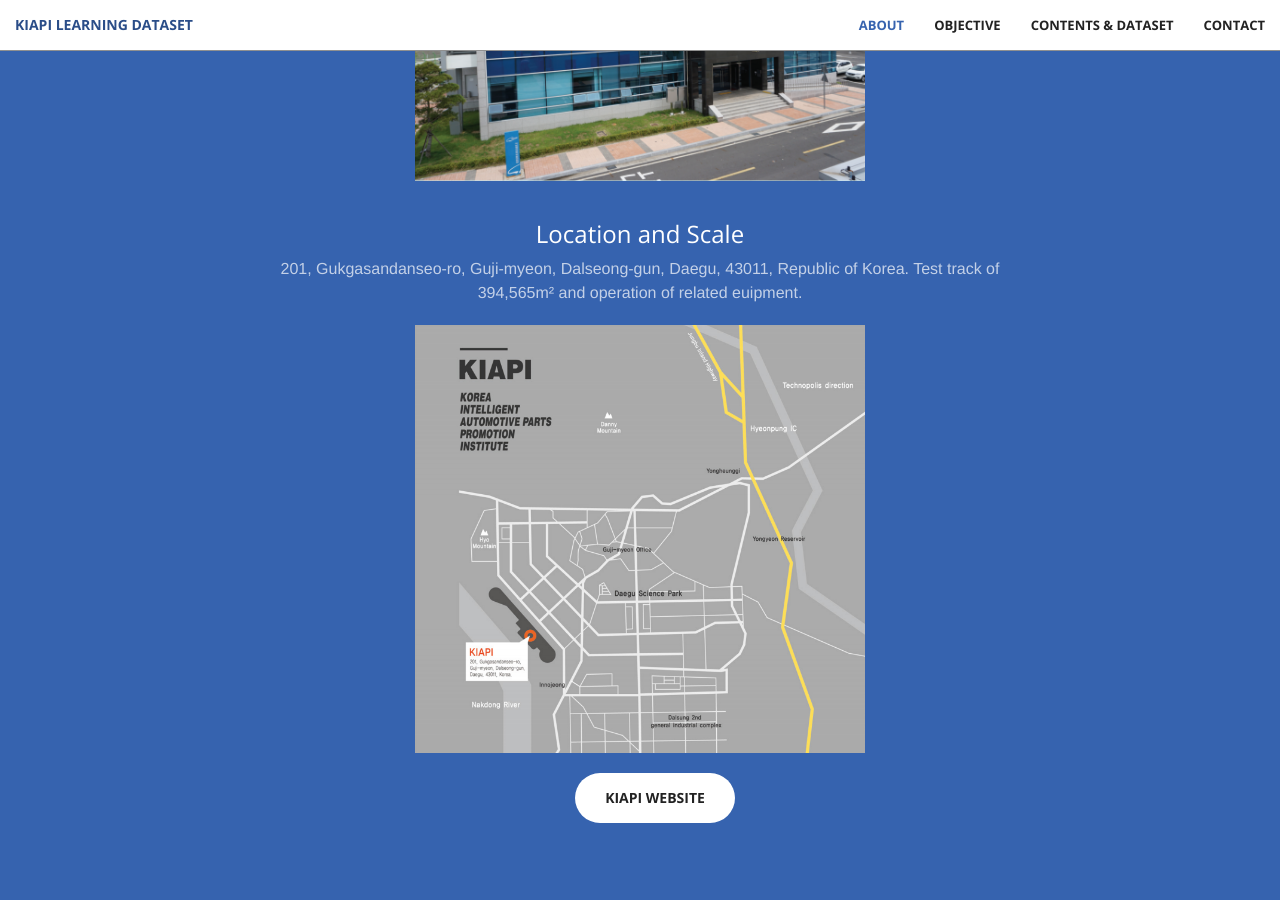
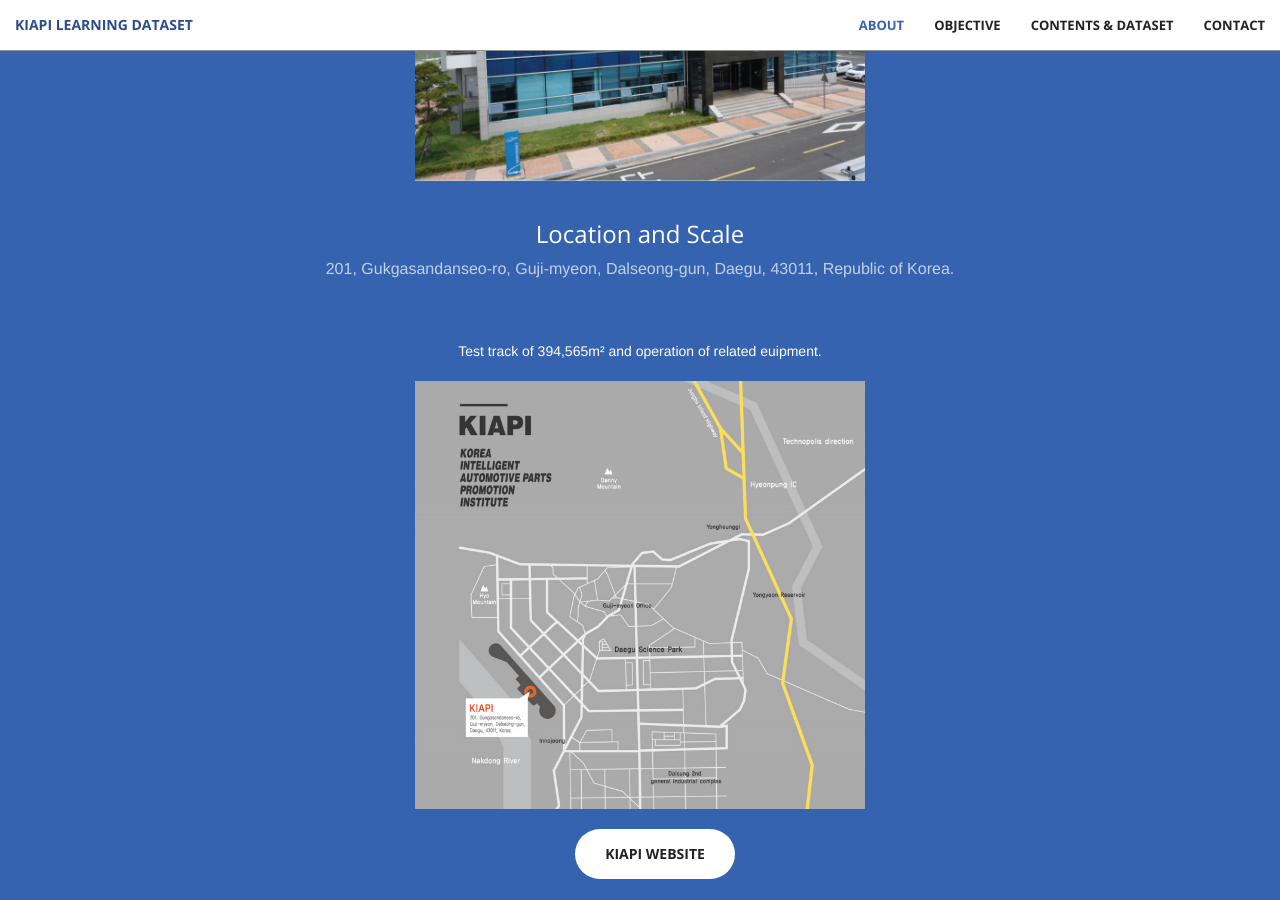
Before and after one commit to thkim1351/Kiapi-Open-Datasets.github.io, a Jekyll site: the page built from docs/index.html, in a window 1280 px wide and 900 px high, scrolled down 1402 px. Built offline with Jekyll 4.4.1, drawn with Linux system fonts in a browser that asks for light colours.

Commit message:
Update call-to-action.html

```diff
--- a/docs/_includes/call-to-action.html
+++ b/docs/_includes/call-to-action.html
@@ -15,8 +15,9 @@
         <div class="row">
             <div class="col-lg-8 col-lg-offset-2 text-center">
                 <h3>Location and Scale</h3>
-                <p class="text-faded">201, Gukgasandanseo-ro, Guji-myeon, Dalseong-gun, Daegu, 43011, Republic of Korea.
-Test track of 394,565m² and operation of related euipment.</p>
+                <p class="text-faded">201, Gukgasandanseo-ro, Guji-myeon, Dalseong-gun, Daegu, 43011, Republic of Korea. </p>
+                <br>
+                <p class="text-faded"></p>Test track of 394,565m² and operation of related euipment.</p>
                 <p> <img src="img/about_kiapi/kiapi_location.png" width="60%" height="60%" align="center"> </p>
         </div>
     </div>
```
